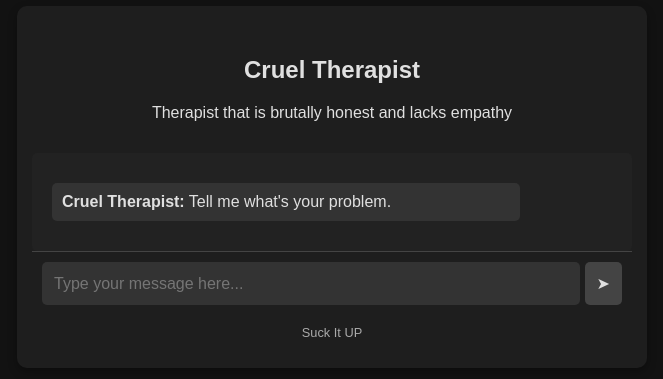
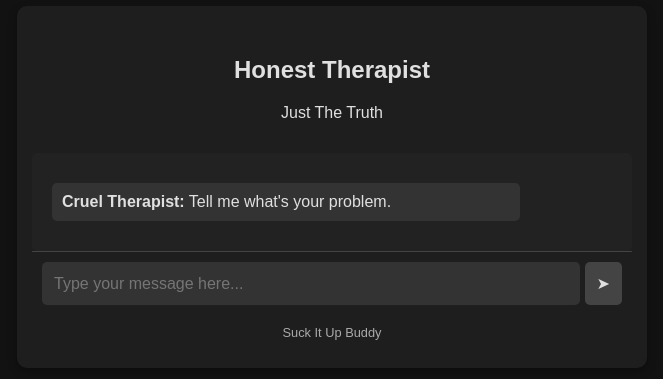
Before and after one commit to WestwoodSchool/WW.Therapy, a plain HTML site: page index.html in a window 1280 px wide. Shown: the part 213-592 px from the top of the page, without its empty margins (308-971 px from the left). Drawn offline with Linux system fonts and the light colour scheme.

Commit message:
Update index.html

```diff
--- a/index.html
+++ b/index.html
@@ -9,8 +9,8 @@
 <body>
     <div class="chat-container">
         <div class="profile">
-            <h2>Cruel Therapist</h2>
-            <p>Therapist that is brutally honest and lacks empathy</p>
+            <h2>Honest Therapist</h2>
+            <p>Just The Truth</p>
         </div>
         <div class="chat-box" id="chat-box">
             <p class='ai'><strong>Cruel Therapist:</strong> Tell me what's your problem.</p>
@@ -19,7 +19,7 @@
             <input type="text" id="user-input" placeholder="Type your message here..." onkeydown="if(event.key === 'Enter') sendMessage()">
             <button onclick="sendMessage()">➤</button>
         </div>
-        <p class="disclaimer">Suck It UP</p>
+        <p class="disclaimer">Suck It Up Buddy</p>
     </div>
     <script src="script.js"></script>
 </body>
```
